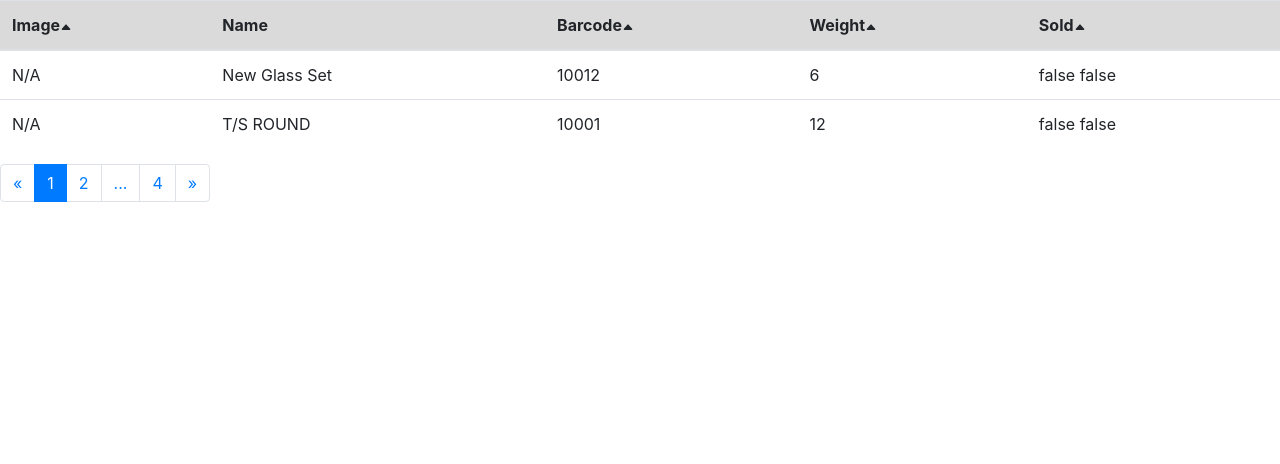
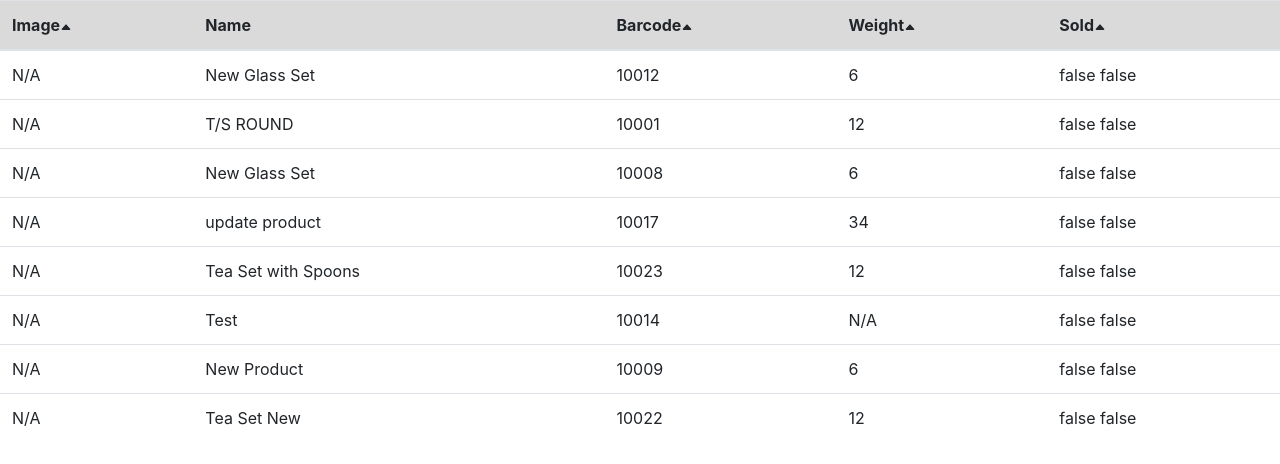
Before and after one commit to Ahsan-Ahmed-CC/components, a React (Create React App) app: page / in a window 1280 px wide. Shown: the top 464 px of the page. Built offline with nearby package versions, Linux system fonts and the light colour scheme.

Commit message:
Table - Indexing fixes

```diff
--- a/src/components/Table.tsx
+++ b/src/components/Table.tsx
@@ -1,5 +1,5 @@
 import React, { useState } from 'react';
-import _, { values } from 'lodash';
+import _ from 'lodash';
 import { IColumnHeading } from '../types/Table';
 import Pagination from './Pagination'
 
@@ -46,12 +46,12 @@ const Table: React.FC<propTypes> = React.memo((props: React.PropsWithChildren<pr
             props.onPageChange(index)
     }
 
-    const onRowItemClick = (row: any,keyIndex: IColumnHeading["keyIndex"]) => {
-        if(props.onRowItemClick)
+    const onRowItemClick = (row: any, keyIndex: IColumnHeading["keyIndex"]) => {
+        if (props.onRowItemClick)
             props.onRowItemClick(row, keyIndex)
     }
 
-    const renderRowData = (column: IColumnHeading<any>, row: any, rowKey: number | string) => {
+    const renderRowData = (column: IColumnHeading<any>, row: any, rowKey: number) => {
         const orSplit = _.split(`${column.keyIndex}`, ",");
         // Case: Where the additional data is required to be passed
         const dataIndeces = _.reduce(orSplit, (resultIndeces, orIndex) => {
@@ -69,7 +69,7 @@ const Table: React.FC<propTypes> = React.memo((props: React.PropsWithChildren<pr
                 return resultIndeces
             }
         }, {} as any)
-        return column.render ? column.render(_.size(dataIndeces) > 1 ? dataIndeces : dataIndeces[column.keyIndex], column.keyIndex, rowKey) : dataIndeces[column.keyIndex] || "N/A"
+        return column.render ? column.render(_.size(dataIndeces) > 1 ? dataIndeces : dataIndeces[column.keyIndex], column.keyIndex, rowKey + (paginationIndex * (props.pageSize || 1))) : dataIndeces[column.keyIndex] || "N/A"
     }
 
     const totalData = _.chunk(props.data, props.pageSize)
@@ -83,13 +83,13 @@ const Table: React.FC<propTypes> = React.memo((props: React.PropsWithChildren<pr
                             return (
                                 <th scope="col" key={value.keyIndex} onClick={(e) => setOrderStatus(value, e)}>
                                     {value.renderColumn ? value.renderColumn(value, key) : (value.label || value.keyIndex)}
-                                    {value.sortable? <svg width="12px" height="12px" viewBox="0 0 16 16" className={`bi ${orderDirection == "asc" ? "bi-caret-up-fill" : "bi-caret-down-fill"}`} fill="currentColor" xmlns="http://www.w3.org/2000/svg">
+                                    {value.sortable ? <svg width="12px" height="12px" viewBox="0 0 16 16" className={`bi ${orderDirection == "asc" ? "bi-caret-up-fill" : "bi-caret-down-fill"}`} fill="currentColor" xmlns="http://www.w3.org/2000/svg">
                                         {orderDirection == "asc" && orderBy == value.keyIndex ?
                                             (
                                                 <path d="M7.247 11.14L2.451 5.658C1.885 5.013 2.345 4 3.204 4h9.592a1 1 0 0 1 .753 1.659l-4.796 5.48a1 1 0 0 1-1.506 0z" />
-                                        ):
+                                            ) :
                                             (
-                                            <path d="M7.247 4.86l-4.796 5.481c-.566.647-.106 1.659.753 1.659h9.592a1 1 0 0 0 .753-1.659l-4.796-5.48a1 1 0 0 0-1.506 0z"/>
+                                                <path d="M7.247 4.86l-4.796 5.481c-.566.647-.106 1.659.753 1.659h9.592a1 1 0 0 0 .753-1.659l-4.796-5.48a1 1 0 0 0-1.506 0z" />
                                             )
                                         }
                                     </svg> : null}
@@ -104,7 +104,7 @@ const Table: React.FC<propTypes> = React.memo((props: React.PropsWithChildren<pr
                             <tr key={`${key}`}>
                                 {_.map(props.columnHeadings, (column, columnKeyIndex) => {
                                     return (
-                                        <td key={`${key}-${columnKeyIndex}`} onClick={()=>onRowItemClick(row,column.keyIndex)}>
+                                        <td key={`${key}-${columnKeyIndex}`} onClick={() => onRowItemClick(row, column.keyIndex)}>
                                             {renderRowData(column, row, key)}
                                         </td>
                                     )
@@ -114,11 +114,13 @@ const Table: React.FC<propTypes> = React.memo((props: React.PropsWithChildren<pr
                     })}
                 </tbody>
             </table>
+            {_.size(props.data) > (props.pageSize || 0) ?
                 <Pagination
                     onItemClick={onPageChange}
                     total={_.size(totalData)}
                     activeIndex={paginationIndex}
                 />
+                : null}
         </div>
     );
 }
@@ -126,7 +128,7 @@ const Table: React.FC<propTypes> = React.memo((props: React.PropsWithChildren<pr
 
 Table.defaultProps = {
     className: '',
-    pageSize: 2,
+    pageSize: 10,
 };
 
 export default Table;
```
Also changed, not shown: lib/components/Table.js. Lines whose indentation alone changed are shown as unchanged.
